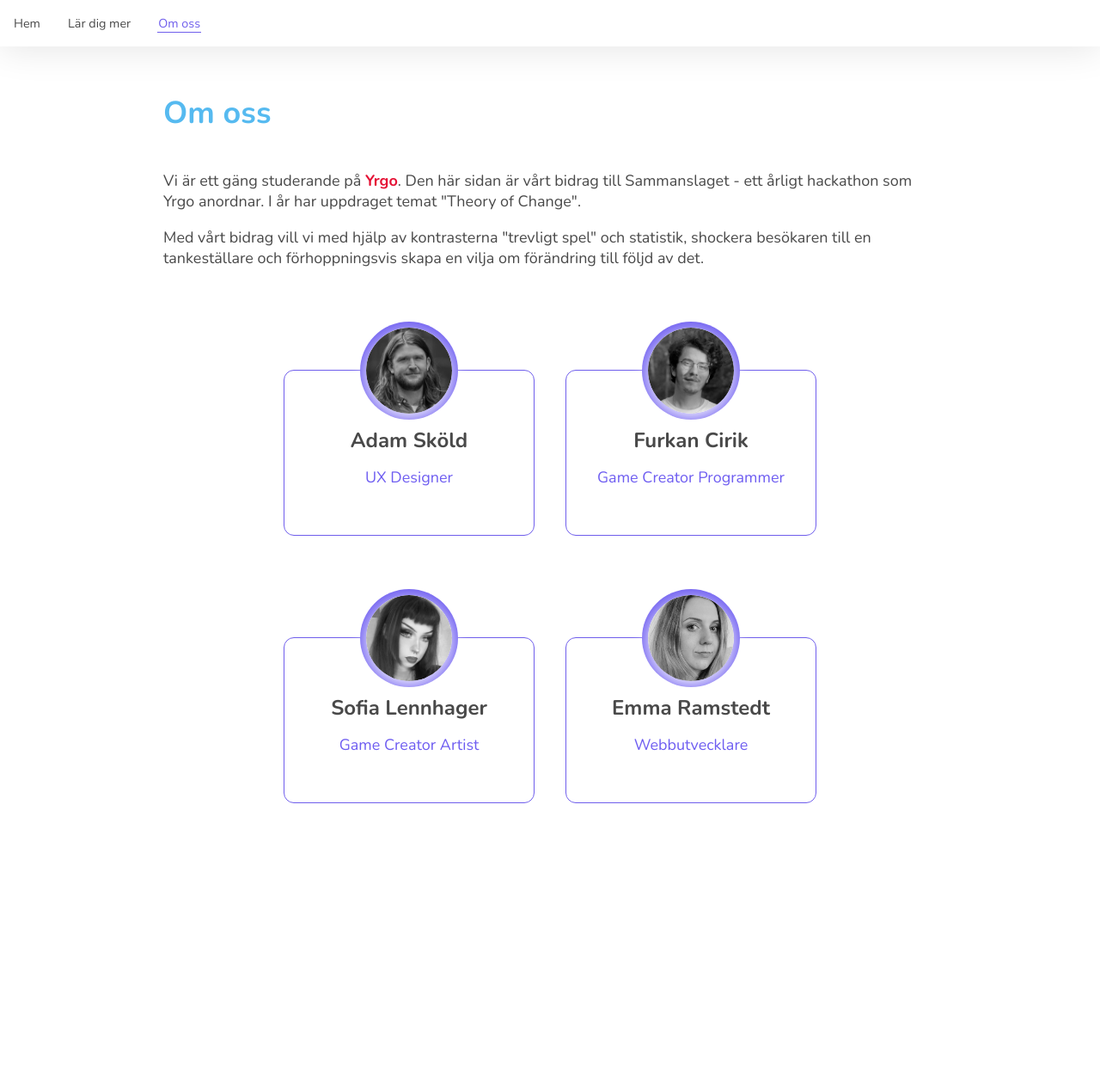
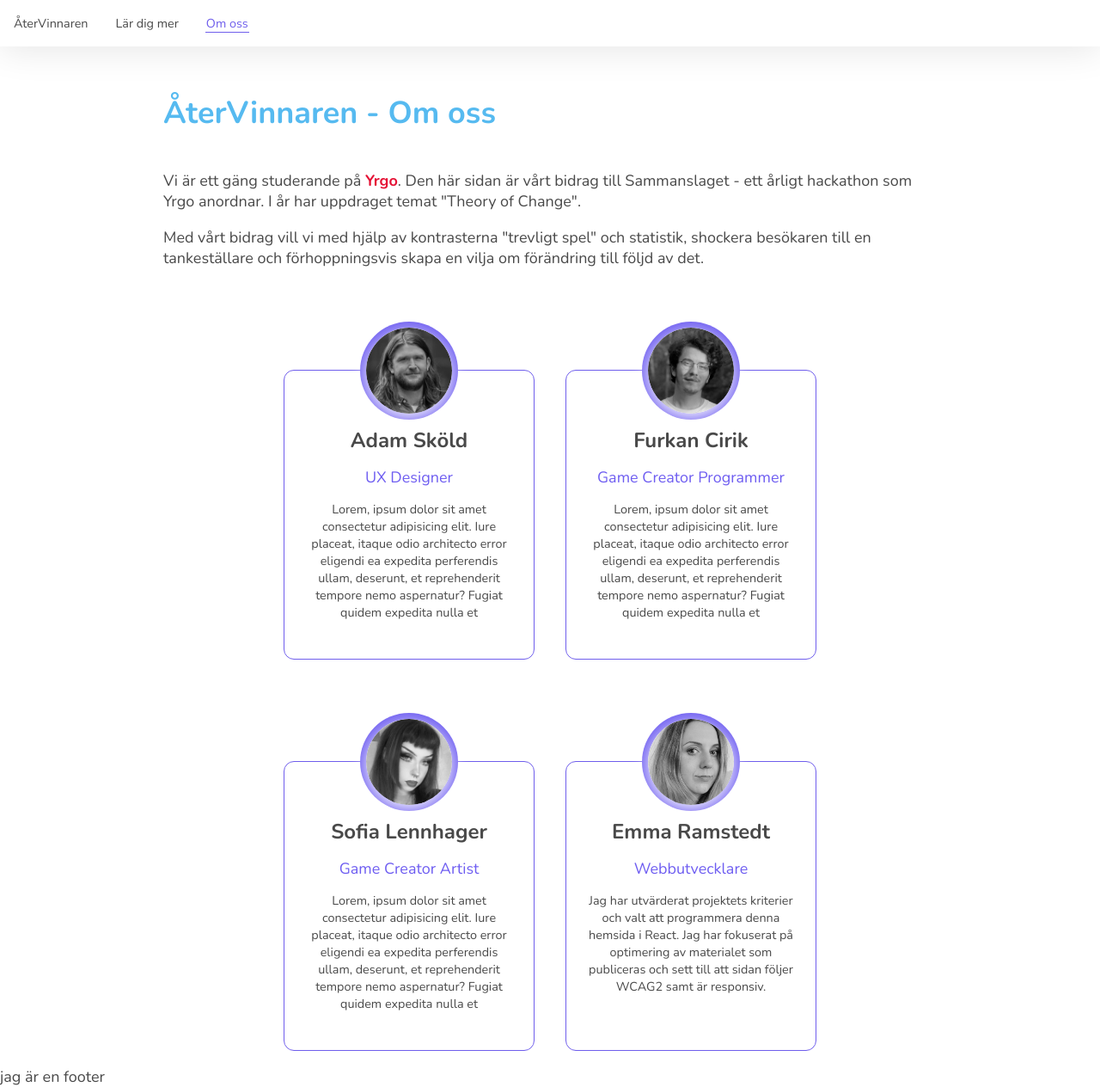
Before and after one commit to emmaramstedt/Sammanslaget, a React (Create React App) app: page /omoss in a window 1280 px wide. Shown: the whole page at 86% size. Before the commit the page ends 952 px from the top, so only its background shows below. Built offline with nearby package versions, Linux system fonts and the light colour scheme.

Commit message:
footer, game, mobile components

```diff
--- a/src/App.css
+++ b/src/App.css
@@ -27,6 +27,12 @@ body {
   color: #494949;
 }
 
+#root {
+  min-height: 100vh;
+  display: flex;
+  flex-direction: column;
+}
+
 .app {
   margin-left: 2%;
   margin-right: 2%;
--- a/src/App.js
+++ b/src/App.js
@@ -6,6 +6,7 @@ import Home from "./pages/Home";
 import LearnMore from "./pages/LearnMore";
 import Contribute from "./pages/Contribute";
 import Navbar from "./components/Navbar";
+import Footer from "./components/Footer";
 
 function App() {
   return (
@@ -27,6 +28,7 @@ function App() {
             </Routes>
           </div>
         </div>
+        <Footer />
       </BrowserRouter>
     </>
   );
--- a/src/components/About/index.jsx
+++ b/src/components/About/index.jsx
@@ -62,6 +62,10 @@ const ProfileCardRole = styled.div`
   color: #6e5df1;
   margin-bottom: 15px;
 `;
+const ProfileCardText = styled.div`
+  font-size: 0.8em;
+  height: 10em;
+`;
 const AboutCard = (props) => {
   return (
     <ProfileWrapper>
@@ -73,6 +77,9 @@ const AboutCard = (props) => {
         <ProfileCardContent>
           <ProfileCardName>{props.Name}</ProfileCardName>
           <ProfileCardRole>{props.Role}</ProfileCardRole>
+          <ProfileCardText>
+            <p>{props.Contribution}</p>
+          </ProfileCardText>
         </ProfileCardContent>
       </ProfileCard>
     </ProfileWrapper>
--- /dev/null
+++ b/src/components/Footer/index.jsx
@@ -0,0 +1,18 @@
+import styled from "styled-components";
+import { NavLink } from "react-router-dom";
+
+const FooterWrapper = styled.div`
+  display: flex;
+  flex-direction: column-reverse;
+  margin-top: auto;
+`;
+
+const Navbar = () => {
+  return (
+    <FooterWrapper>
+      <footer>jag är en footer</footer>
+    </FooterWrapper>
+  );
+};
+
+export default Navbar;
--- a/src/components/Game/index.js
+++ b/src/components/Game/index.js
@@ -1,5 +1,4 @@
 import React from "react";
-import styled from "styled-components";
 import { Unity, useUnityContext } from "react-unity-webgl";
 
 const Game = () => {
--- a/src/components/Mobile/index.jsx
+++ b/src/components/Mobile/index.jsx
@@ -1,13 +1,19 @@
 import styled from "styled-components";
 
-const MobileView = styled.div``;
+const MobileView = styled.div`
+  border-style: solid;
+  border-color: tomato;
+  border-width: 2px;
+  padding: 1em;
+  background-color: #ff00002f;
+`;
 
 const Mobile = () => {
   return (
     <MobileView>
       <p>
-        ÅterVinnaren kan endast laddas på en datorskärm. Vänligen besök oss igen
-        via en dator!
+        ÅterVinnaren kan endast laddas i ett fönster som är minst 1920 pixlar
+        bred.
       </p>
       <p>
         Om du är på en dator och ser detta meddelande, testa då att förstora
--- a/src/components/Navbar/index.jsx
+++ b/src/components/Navbar/index.jsx
@@ -38,7 +38,7 @@ const NavWrapper = styled.div`
 
   .logo {
     display: block;
-    position: absolute;
+
     left: 0;
   }
 
@@ -53,9 +53,8 @@ const Navbar = () => {
     <NavWrapper>
       <nav>
         <ul>
-          {/* <div className="logo">Logga placeholder</div> */}
           <NavLink to="/">
-            <li>Hem</li>
+            <li>ÅterVinnaren</li>
           </NavLink>
           <NavLink to="/merinfo">
             <li>Lär dig mer</li>
--- a/src/pages/About.jsx
+++ b/src/pages/About.jsx
@@ -38,7 +38,7 @@ const About = () => {
   return (
     <>
       <AboutUs>
-        <h1>Om oss</h1>
+        <h1>ÅterVinnaren - Om oss</h1>
         <article>
           <p>
             Vi är ett gäng studerande på&nbsp;
@@ -61,25 +61,25 @@ const About = () => {
           Name="Adam Sköld"
           Role="UX Designer"
           Photo={Adam}
-          Contribution="hejsan"
+          Contribution="Lorem, ipsum dolor sit amet consectetur adipisicing elit. Iure placeat, itaque odio architecto error eligendi ea expedita perferendis ullam, deserunt, et reprehenderit tempore nemo aspernatur? Fugiat quidem expedita nulla et"
         />
         <AboutCard
           Name="Furkan Cirik"
           Role="Game Creator Programmer"
           Photo={Furkan}
-          Contribution="hejsan"
+          Contribution="Lorem, ipsum dolor sit amet consectetur adipisicing elit. Iure placeat, itaque odio architecto error eligendi ea expedita perferendis ullam, deserunt, et reprehenderit tempore nemo aspernatur? Fugiat quidem expedita nulla et"
         />
         <AboutCard
           Name="Sofia Lennhager"
           Role="Game Creator Artist"
           Photo={Sofia}
-          Contribution="hejsan"
+          Contribution="Lorem, ipsum dolor sit amet consectetur adipisicing elit. Iure placeat, itaque odio architecto error eligendi ea expedita perferendis ullam, deserunt, et reprehenderit tempore nemo aspernatur? Fugiat quidem expedita nulla et"
         />
         <AboutCard
           Name="Emma Ramstedt"
           Role="Webbutvecklare"
           Photo={Emma}
-          Contribution="hejsan"
+          Contribution="Jag har utvärderat projektets kriterier och valt att programmera denna hemsida i React. Jag har fokuserat på optimering av materialet som publiceras och sett till att sidan följer WCAG2 samt är responsiv."
         />
       </Wrapper>
     </>
```
